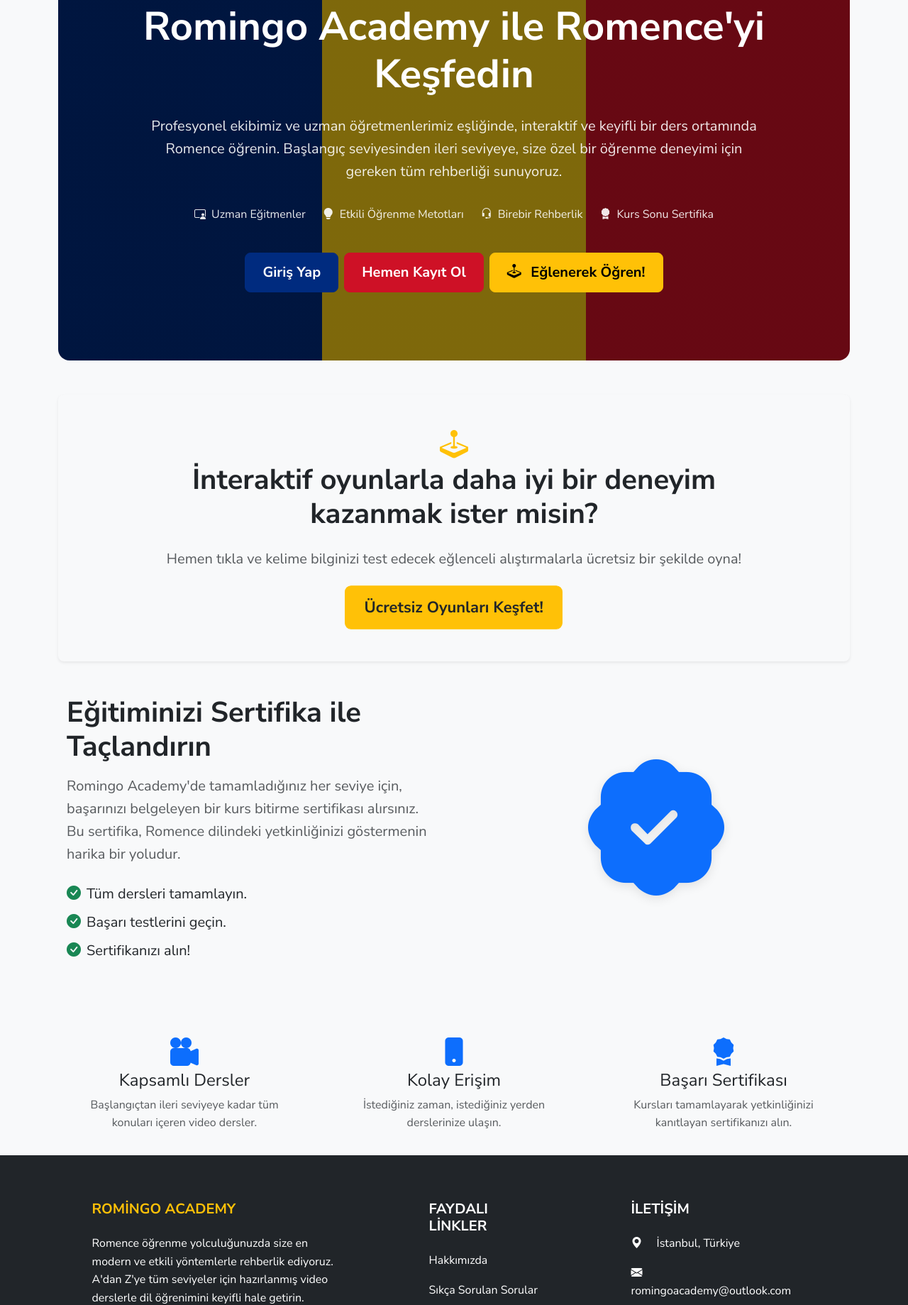
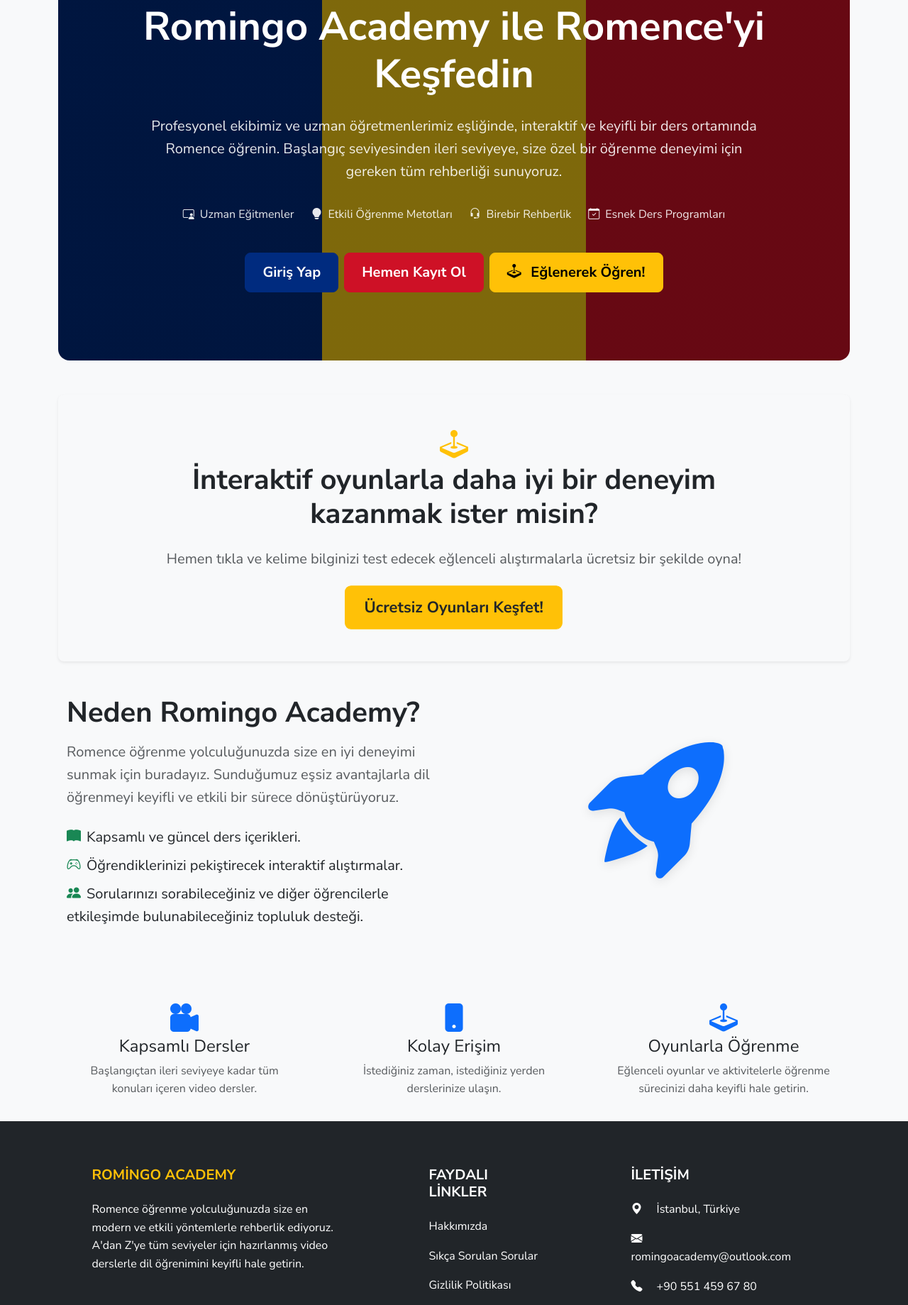
Before and after one commit to strip43weathers/VimeoDersSitesi, a Django app: page / in a window 1280 px wide. Shown: the part 277-2116 px from the top of the page at 71% size. Run offline with Django 5.2, Linux system fonts and the light colour scheme.

Commit message:
anasayfa güncellemesi

```diff
--- a/templates/anasayfa.html
+++ b/templates/anasayfa.html
@@ -14,7 +14,7 @@
                 <span><i class="bi bi-person-video3"></i> Uzman Eğitmenler</span>
                 <span><i class="bi bi-lightbulb-fill"></i> Etkili Öğrenme Metotları</span>
                 <span><i class="bi bi-headset"></i> Birebir Rehberlik</span>
-                <span><i class="bi bi-award-fill"></i> Kurs Sonu Sertifika</span>
+                <span><i class="bi bi-calendar-check"></i> Esnek Ders Programları</span>
             </div>
 
             <div class="d-grid gap-2 d-sm-flex justify-content-sm-center">
@@ -50,18 +50,18 @@
     <div class="container my-5">
         <div class="row align-items-center g-5">
             <div class="col-lg-6">
-                <h2 class="display-6 fw-bold">Eğitiminizi Sertifika ile Taçlandırın</h2>
+                <h2 class="display-6 fw-bold">Neden Romingo Academy?</h2>
                 <p class="lead text-muted mt-3">
-                    Romingo Academy'de tamamladığınız her seviye için, başarınızı belgeleyen bir kurs bitirme sertifikası alırsınız. Bu sertifika, Romence dilindeki yetkinliğinizi göstermenin harika bir yoludur.
+                    Romence öğrenme yolculuğunuzda size en iyi deneyimi sunmak için buradayız. Sunduğumuz eşsiz avantajlarla dil öğrenmeyi keyifli ve etkili bir sürece dönüştürüyoruz.
                 </p>
                 <ul class="list-unstyled mt-4 fs-5">
-                    <li class="mb-2"><i class="bi bi-check-circle-fill text-success me-2"></i>Tüm dersleri tamamlayın.</li>
-                    <li class="mb-2"><i class="bi bi-check-circle-fill text-success me-2"></i>Başarı testlerini geçin.</li>
-                    <li class="mb-2"><i class="bi bi-check-circle-fill text-success me-2"></i>Sertifikanızı alın!</li>
+                    <li class="mb-2"><i class="bi bi-book-fill text-success me-2"></i>Kapsamlı ve güncel ders içerikleri.</li>
+                    <li class="mb-2"><i class="bi bi-controller text-success me-2"></i>Öğrendiklerinizi pekiştirecek interaktif alıştırmalar.</li>
+                    <li class="mb-2"><i class="bi bi-people-fill text-success me-2"></i>Sorularınızı sorabileceğiniz ve diğer öğrencilerle etkileşimde bulunabileceğiniz topluluk desteği.</li>
                 </ul>
             </div>
             <div class="col-lg-6 text-center">
-                <i class="bi bi-patch-check-fill text-primary" style="font-size: 12rem; text-shadow: 0 4px 15px rgba(0,0,0,0.1);"></i>
+                <i class="bi bi-rocket-takeoff-fill text-primary" style="font-size: 12rem; text-shadow: 0 4px 15px rgba(0,0,0,0.1);"></i>
             </div>
         </div>
     </div>
@@ -83,9 +83,9 @@
         </div>
         <div class="col-md-4">
             <div class="p-3">
-                <i class="bi bi-award-fill h1 text-primary mb-3"></i>
-                <h4>Başarı Sertifikası</h4>
-                <p class="text-muted">Kursları tamamlayarak yetkinliğinizi kanıtlayan sertifikanızı alın.</p>
+                <i class="bi bi-joystick h1 text-primary mb-3"></i>
+                <h4>Oyunlarla Öğrenme</h4>
+                <p class="text-muted">Eğlenceli oyunlar ve aktivitelerle öğrenme sürecinizi daha keyifli hale getirin.</p>
             </div>
         </div>
     </div>
```
